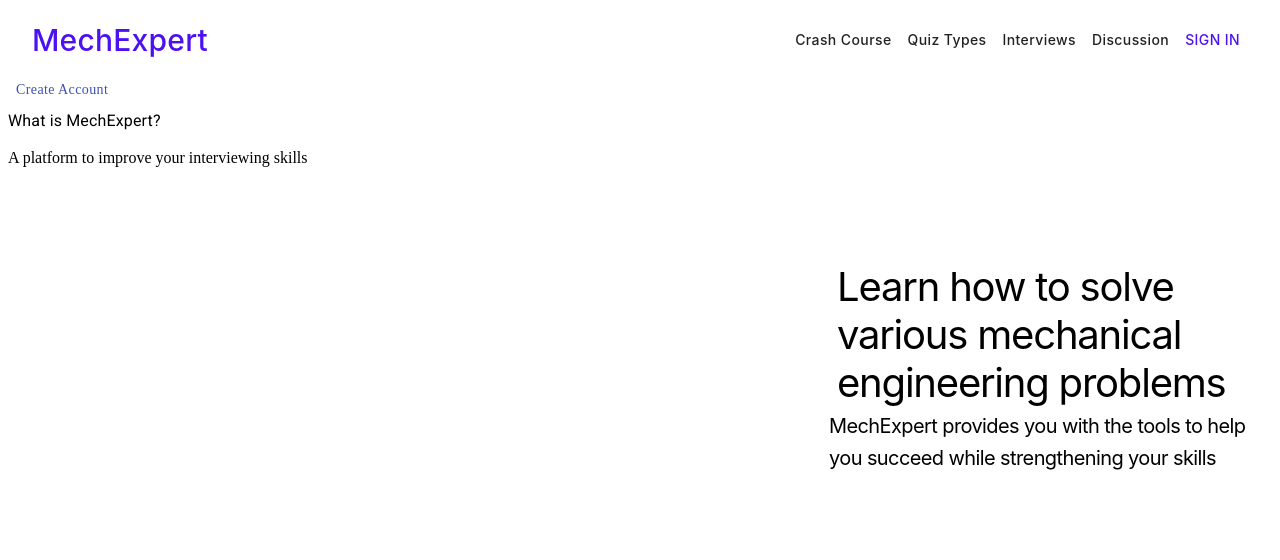
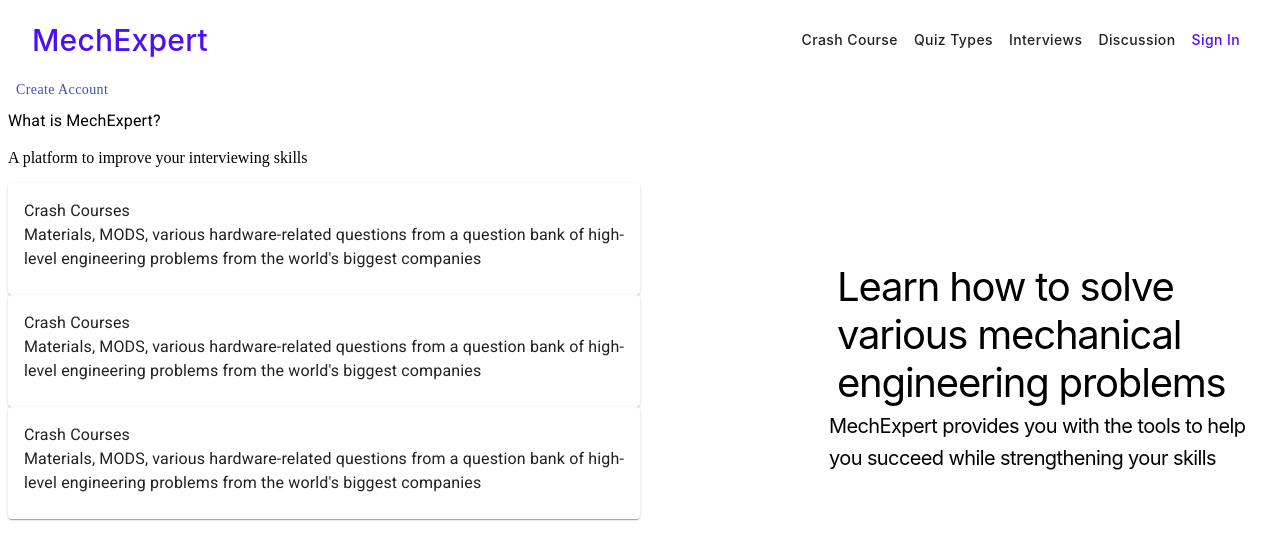
Before and after one commit to chrissantoss/mechexpert, a React (Create React App) app: page / in a window 1280 px wide. Shown: the top 560 px of the page. Built offline with nearby package versions, Linux system fonts and the light colour scheme.

Commit message:
adding the order cards

```diff
--- a/src/components /LandingHeader.jsx
+++ b/src/components /LandingHeader.jsx
@@ -68,7 +68,7 @@ export default function LandingHeader() {
         <Button className={classes.navBarText} style={{ textTransform: 'none' }}>Interviews</Button>
         <Button className={classes.navBarText} style={{ textTransform: 'none' }}>Discussion</Button>
         {auth && (
-          <Button className={classes.signInText}>Sign In</Button>
+          <Button className={classes.signInText} style={{ textTransform: 'none' }}>Sign In</Button>
         )}
       </Toolbar>
     </div>
--- a/src/components /WhatIsMechExpert.jsx
+++ b/src/components /WhatIsMechExpert.jsx
@@ -1,13 +1,43 @@
 import React from 'react'
 import Typography from '@material-ui/core/Typography';
+import { makeStyles } from '@material-ui/core/styles';
+import Card from '@material-ui/core/Card';
+import CardActions from '@material-ui/core/CardActions';
+import CardContent from '@material-ui/core/CardContent';
+import Button from '@material-ui/core/Button';
+
+const useStyles = makeStyles((theme) => ({
+    descriptionCard: {
+        width: "50%"
+    },
+}));
 
 export default function WhatIsMechExpert() {
+    const classes = useStyles();
     return (
         <div>
             <Typography>
                 What is MechExpert?
             </Typography>
             <p>A platform to improve your interviewing skills</p>
+            <Card className={classes.descriptionCard}>
+                <CardContent>
+                    <Typography>Crash Courses</Typography>
+                    <Typography>Materials, MODS, various hardware-related questions from a question bank of high-level engineering problems from the world's biggest companies</Typography>
+                </CardContent>
+            </Card>
+            <Card className={classes.descriptionCard}>
+                <CardContent>
+                    <Typography>Crash Courses</Typography>
+                    <Typography>Materials, MODS, various hardware-related questions from a question bank of high-level engineering problems from the world's biggest companies</Typography>
+                </CardContent>
+            </Card>
+            <Card className={classes.descriptionCard}>
+                <CardContent>
+                    <Typography>Crash Courses</Typography>
+                    <Typography>Materials, MODS, various hardware-related questions from a question bank of high-level engineering problems from the world's biggest companies</Typography>
+                </CardContent>
+            </Card>
         </div>
     )
 }
```
